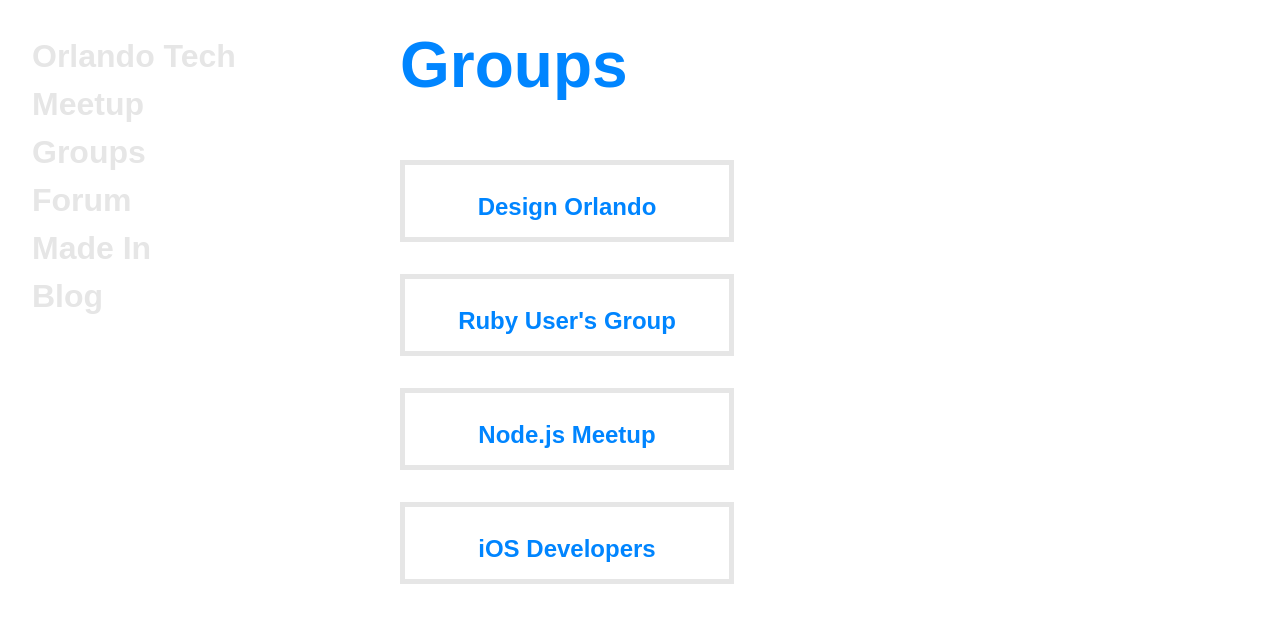
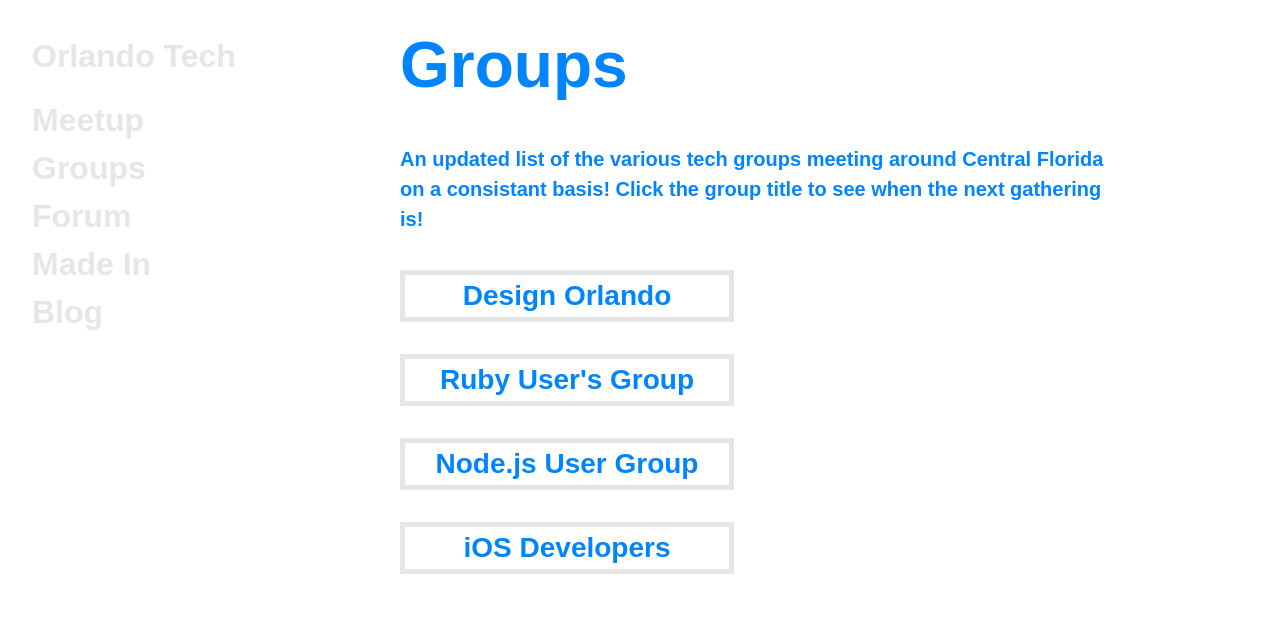
Before and after one commit to orlandotech/orlandotech.github.io, a Jekyll site: the page built from groups/index.html, in a window 1280 px wide. Shown: the top 623 px of the page. Built offline with Jekyll 4.4.1, drawn with Linux system fonts in a browser that asks for light colours; Markdown is read by kramdown in place of the engine named in the settings.

Commit message:
updated readme, content updates, button styles

```diff
--- a/_layouts/default.html
+++ b/_layouts/default.html
@@ -18,9 +18,10 @@
 
     </head>
     <body>
+        <header>
+            <a class="logo" href="/">Orlando Tech</a>
     		<nav id="nav">
                 <ul>
-                <li><a href="/">Orlando Tech</a></li>
     				<li><a href="/meetup">Meetup</a></li>
     				<li><a href="/groups">Groups</a></li>
     				<li><a href="/forum">Forum</a></li>
@@ -28,6 +29,7 @@
                     <li><a href="/blog">Blog</a></li>
                 </ul>
     		</nav>
+        </header>
 		<main class="main">
         	{{ content }}
         </main>
--- a/assets/css/style.css
+++ b/assets/css/style.css
@@ -10,6 +10,10 @@
   text-size-adjust: 100%;
   background: #fff;
   font: normal 100%/1.5 "lft-etica", sans-serif;
+}
+
+header {
+  padding-top: 2em;
 }
 
 h1 {
@@ -49,6 +53,21 @@
   outline: 0;
 }
 
+.btn {
+  background: #fff;
+  border: 5px solid #08f;
+  padding: 10px 20px;
+  border-radius: 25px;
+}
+
+.btn:hover {
+  background: #08f;
+}
+
+.btn:hover a {
+  color: #fff;
+}
+
 .main {
   padding: 0 10em;
   position: fixed;
@@ -67,10 +86,19 @@
   background-color: rgba(0,0,0, .4);
 }
 
+.logo {
+  color: #e6e6e6;
+  font-size: 2em;
+  font-weight: 900;
+  padding: 1em 0 0 1em;
+  width: 100%
+  margin-top: 1em;
+}
+
 #nav {
   position: absolute;
   width: 24%;
-  top: 2em;
+  top: 1em;
   left: 0;
 }
 
@@ -109,6 +137,20 @@
   width: 45%;
   float: left;
   text-align: center;
+}
+
+.group .title {
+  font-size: 1.75em;
+  font-weight: bold;
+}
+
+ol {
+  color: #0085ff;
+  font-size: 1.5em;
+}
+
+ol li a {
+  font-weight: bold;
 }
 
 @media screen and (max-width: 55em) {
--- a/forum/index.html
+++ b/forum/index.html
@@ -6,4 +6,4 @@
 <h1>Forum</h1>
 <p class="intro">The Orladno Tech Forum is the tech community water cooler. Get on that!</p>
 <p>The Orlando Tech Forum is our community water station and open platform to share news about upcoming events, post job listings, get feedback on a weekend hack, or discuss the news!</p>
-<button href="http://orlandote.ch/forum">Check out the Forum</button>
+<button class="btn"><a href="http://forum.orlandote.ch">Check out the Orlando Tech Forum!</a></button>
--- a/groups/index.html
+++ b/groups/index.html
@@ -5,15 +5,17 @@
 
 <h1>Groups</h1>
 
+<p class="intro">An updated list of the various tech groups meeting around Central Florida on a consistant basis! Click the group title to see when the next gathering is!</p>
+
 <div class="group">
-  <h2>Design Orlando</h2>
+  <a class="title" href="http://designorlan.do/">Design Orlando</a>
 </div>
 <div class="group">
-  <h2>Ruby User's Group</h2>
+  <a class="title" href="http://www.meetup.com/Orlando-Ruby/">Ruby User's Group</a>
 </div>
 <div class="group">
-  <h2>Node.js Meetup</h2>
+  <a class="title" href="http://www.meetup.com/orlando-node-js/">Node.js User Group</a>
 </div>
 <div class="group">
-  <h2>iOS Developers</h2>
+  <a class="title" href="http://www.meetup.com/Orlando-iOS-Developer-Group/">iOS Developers</a>
 </div>
--- a/meetup/index.html
+++ b/meetup/index.html
@@ -6,4 +6,4 @@
 <h1>Meetup</h1>
 <p class="intro">Orlando Tech founded and runs the Orlando Tech Meetup - A monthly gathering of Tech Entrepreneurs to demo products being build in Orlando. Check out more on <a href="http://meetup.com/orlando-tech">Meetup</a>.</p>
 <p>The Orlando Tech Meetup is a monthly event organized through <a href="http://meetup.com">meetup.com</a> that gives local technology entreprenseurs a platform to demo their product to a live audience and get real-time feedback. The Orlando Tech Meetup meets on the 3rd Thursday of every month with 5 companies demoing for 4 minutes each and the audience gets 4 minutes to ask questions after each demo!</p>
-<button class="btn" href="http://meetup.com/orlando-tech">Join the Group on Meetup!</button>
+<button class="btn" href="http://meetup.com/orlando-tech"><a href="http://meetup.com/orlando-tech">Check out the group on Meetup!</a></button>
```
Also changed, not shown: README.md. Lines whose indentation alone changed are shown as unchanged.
